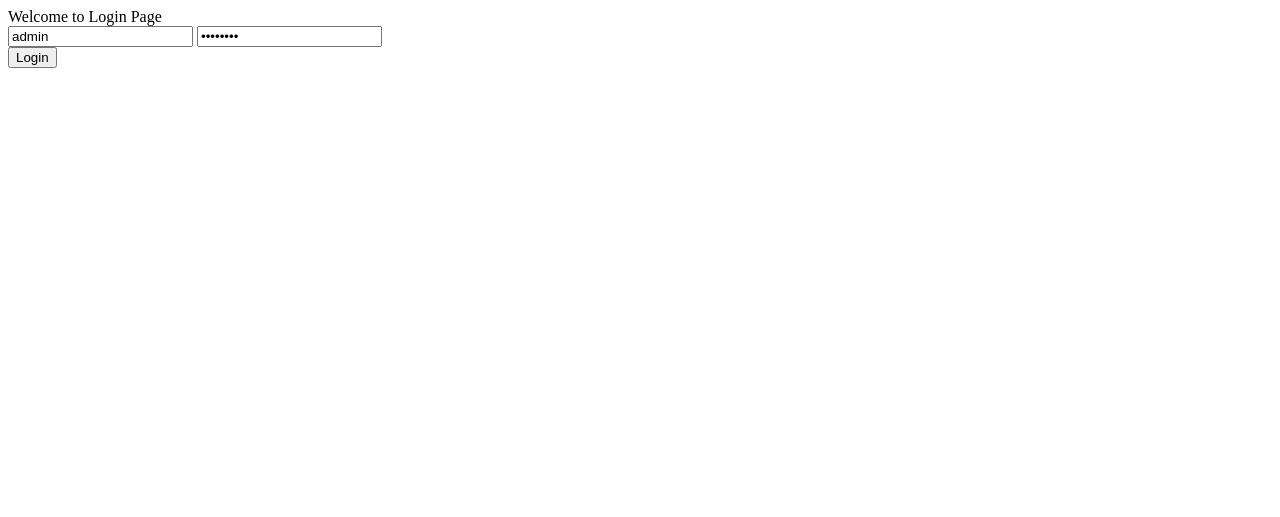
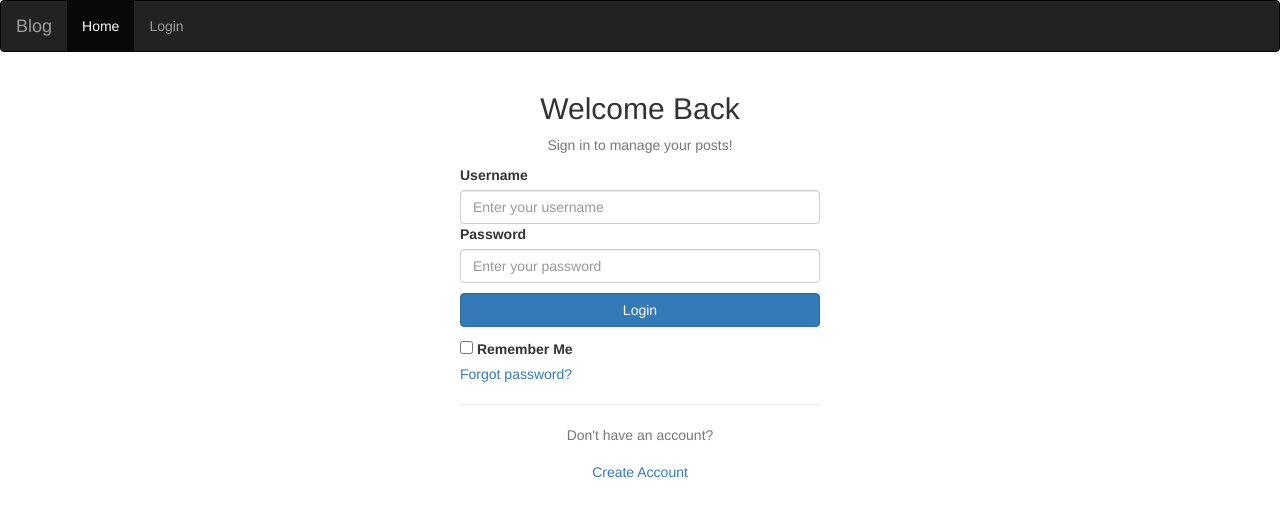
Before and after one commit to UmaMaheshB/blogproject, a Django app: page /post/login/ in a window 1280 px wide. Shown: the top 517 px of the page. Run offline with Django 5.2, Linux system fonts and the light colour scheme; some libraries are stand-ins or nearby versions.

Commit message:
23-05-2025: implemented registeration and improved login page UI

```diff
--- a/blog/urls.py
+++ b/blog/urls.py
@@ -17,4 +17,6 @@ urlpatterns = [
 
     # path('new/category/', views.new_category, name="new-category"),
     path('new/category/', login_required(views.NewCategory.as_view()), name="new-category"),
+    path('register/', views.register, name="register"),
+
 ]
--- a/blog/views.py
+++ b/blog/views.py
@@ -1,7 +1,7 @@
 from django.shortcuts import render, redirect, get_object_or_404
 from django.http import HttpResponse
 from blog.models import Post, Category
-from django.contrib.auth.forms import AuthenticationForm
+from django.contrib.auth.forms import AuthenticationForm, UserCreationForm
 from django.contrib.auth import login, logout
 from django.contrib.auth.decorators import login_required
 from . import example_data
@@ -106,3 +106,15 @@ def post_update(request, post_id):
 	else:
 		form = forms.PostForm(instance=post)
 	return render(request, "post_form.html", {"form": form})
+
+def register(request):
+	if request.method == "POST":
+		form = UserCreationForm(request.POST)
+		if form.is_valid():
+			user = form.save()
+			login(request, user)
+			messages.success(request, "Registeration completed successfully")
+			return redirect("blog-home")
+	else:
+		form = UserCreationForm()
+	return render(request, "register.html", {"form": form})
--- a/templates/login.html
+++ b/templates/login.html
@@ -1,21 +1,61 @@
-<!DOCTYPE html>
-<html>
-<head>
-	<meta charset="utf-8">
-	<meta name="viewport" content="width=device-width, initial-scale=1">
-	<title></title>
-</head>
-<body>
-Welcome to Login Page
-{% if form.errors %}
-<p style="color:red"> Invalid username/password</p>
-{% endif %}
-<form method="POST">
-	{% csrf_token %}
-	<input type="text" name="username" value="admin">
-	<input type="password" name="password" value="password" >
-	<br>
-	<input type="submit" value="Login">
-</form>
-</body>
-</html>
+{% extends 'base.html' %}
+{% block content %}
+
+<div class="row justify-content-left">
+    <div class="col-md-4 col-md-offset-4">
+        <div class="card border-0 shadow-sm">
+            <div class="card-body p-4 p-sm-5">
+                <div class="text-center mb-4">
+                    <h2 class="card-title">Welcome Back</h2>
+                    <p class="text-muted"> Sign in to manage your posts!</p>
+                </div>
+
+                {% if form.errors %}
+                    <div class="alert alert-danger alert-dismissible fade show" role="alert">
+                        <strong>Error</strong> Invalid username/password
+                        <button type="button" class="btn-close" data-bs-dismiss="alert" aria-label="Close"></button>
+                    </div>
+                {% endif %}
+
+                <form method="POST">
+                    {% csrf_token %}
+                    <div class="from-group">
+                        <label for="username" class="form-label">Username</label>
+                        <input type="text" class="form-control" name="username" placeholder="Enter your username" required>
+                    </div>
+
+                    <div class="from-group">
+                        <label for="password" class="form-label">Password</label>
+                        <input type="password" class="form-control" name="password" placeholder="Enter your password" required>
+                    </div>
+
+                    <div class="from-group" style="margin-top: 10px;
+    margin-bottom: 10px;">
+                        <button type="submit" class="btn btn-primary form-control">Login
+                        </button>
+                    </div>
+
+                    <div class="d-flex justify-content-between align-items-center mb-4">
+                        <div class="from-check">
+                            <input type="checkbox" name="remember" id="remember">
+                            <label class="from-check-label" for="remember">Remember Me</label>
+                        </div>
+                        <a href="#" class="text-decoration-none">Forgot password?</a>
+                    </div>
+
+                    <hr class="my-4">
+
+                    <div class="text-center">
+                        <p class="text-muted mb-2"> Don't have an account?</p>
+                        <a href="{% url 'register' %}" class="btn btn-outline-primary">
+                            <i class="fas fa-user-plus me-2"></i>
+                            Create Account
+                        </a>
+                    </div>
+                </form>
+            </div>
+        </div>
+    </div>
+</div>
+
+{% endblock %}
```
